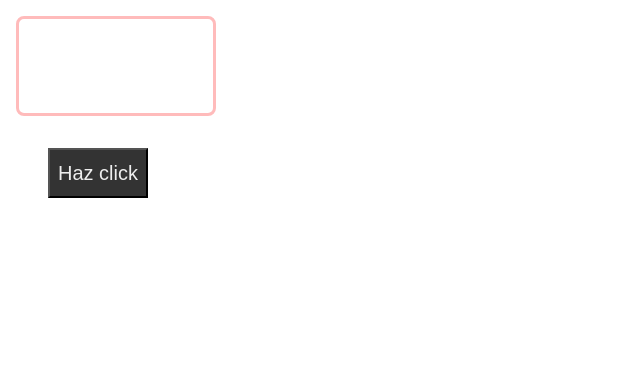
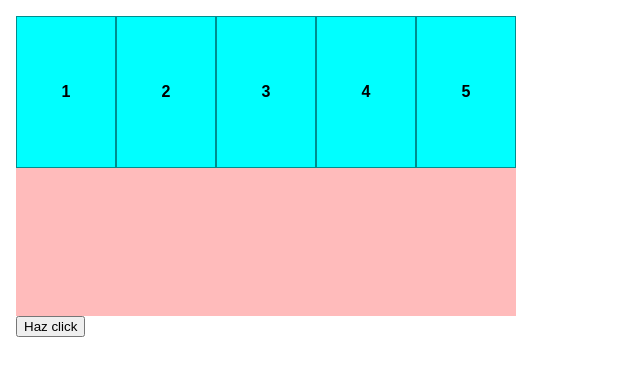
Before and after one commit to gbtec-ext-alexandreinsua/bootcamp_fe, a plain HTML site: page sandbox/sandbox.html in a window 1280 px wide. Shown: the whole page, without its empty margins (0-640 px from the left). Drawn offline with Linux system fonts and the light colour scheme.

Commit message:
Added solution for sandbox .html and sandbox.js

```diff
--- a/sandbox/sandbox.html
+++ b/sandbox/sandbox.html
@@ -10,21 +10,13 @@
     cualquier script de js que acceda a dom
     debe estar invocado DESPUES DEL BODY  -->
     <style>
-      * {
-        padding: 0;
-        margin: 0;
-        box-sizing: border-box;
-      }
-
       body {
         font-family: Arial, Helvetica, sans-serif;
       }
-      .container,
       .padre {
-        width: 200px;
-        height: 100px;
-        border: 3px solid #fbb;
-        border-radius: 0.5rem;
+        width: 500px;
+        height: 300px;
+        background-color: #fbb;
         display: flex;
       }
 
@@ -44,22 +36,22 @@
         color: seashell;
         font-size: 3em;
       }
-      button {
-        margin: 2rem;
-        width: 100px;
-        height: 50px;
-        background-color: #333;
-        color: #eee;
-        font-size: 1.25rem;
-      }
     </style>
   </head>
 
   <body>
-    <div class="container"></div>
-    <div>
-      <button>Haz click</button>
-    </div>
+    <section>
+      <div class="padre">
+        <div id="primero" class="hijo">1</div>
+        <div class="hijo">2</div>
+        <div class="hijo">3</div>
+        <div class="hijo">4</div>
+        <div class="hijo">5</div>
+      </div>
+    </section>
+    <button>
+      Haz click
+    </button>
     <script src="./script.js"></script>
   </body>
 </html>
--- a/sandbox/script.js
+++ b/sandbox/script.js
@@ -1,10 +1,12 @@
 const $boton = document.querySelector("button");
 
-
-function mostrarMensaje() {
-  console.log("mensaje");
+const mostrarMensaje = function() {
+  window.alert("mensaje");
+  limpiarRecursos();
 }
 
 $boton.addEventListener("click", mostrarMensaje);
 
-$boton.removeEventListener("click", mostrarMensaje);
+function limpiarRecursos() {
+    $boton.removeEventListener("click", mostrarMensaje);
+}
```
